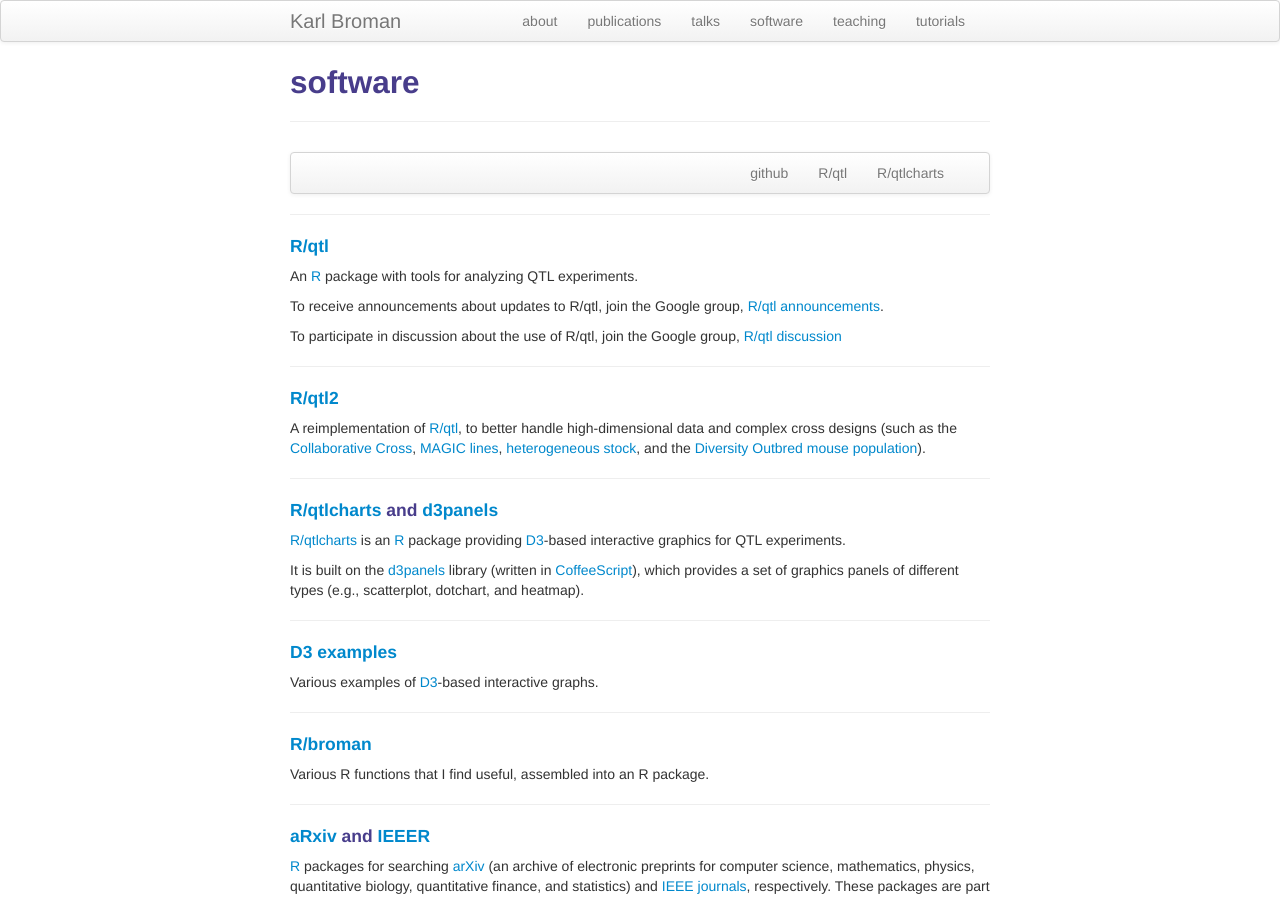
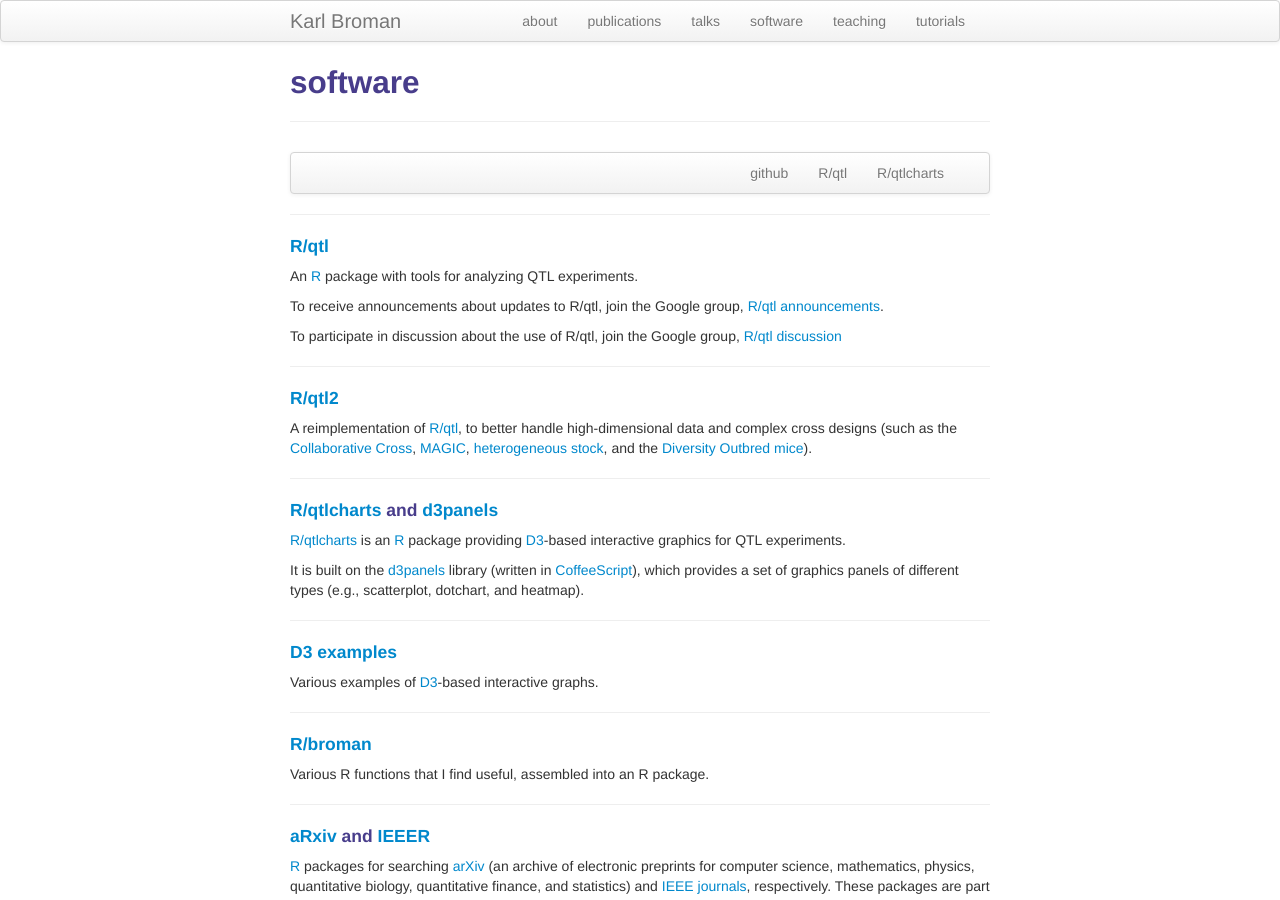
Before and after one commit to kbroman/kbroman.github.io, a Jekyll site: the page built from pages/software.md, in a window 1280 px wide and 900 px high. Built offline with Jekyll 4.4.1, drawn with Linux system fonts in a browser that asks for light colours.

Commit message:
pages/software: small changes to bit about CC, MAGIC, HS, DO

```diff
--- a/pages/software.md
+++ b/pages/software.md
@@ -33,10 +33,10 @@
 A reimplementation of [R/qtl](http://www.rqtl.org), to better handle
 high-dimensional data and complex cross designs (such as the
 [Collaborative Cross](https://www.ncbi.nlm.nih.gov/pubmed/15514660),
-[MAGIC lines](https://www.ncbi.nlm.nih.gov/pubmed/18295532),
+[MAGIC](https://www.ncbi.nlm.nih.gov/pubmed/18295532),
 [heterogeneous stock](https://www.ncbi.nlm.nih.gov/pubmed/11973314),
 and the
-[Diversity Outbred mouse population](https://www.ncbi.nlm.nih.gov/pubmed/2234561)).
+[Diversity Outbred mice](https://www.ncbi.nlm.nih.gov/pubmed/2234561)).
 
 ---
 
```
